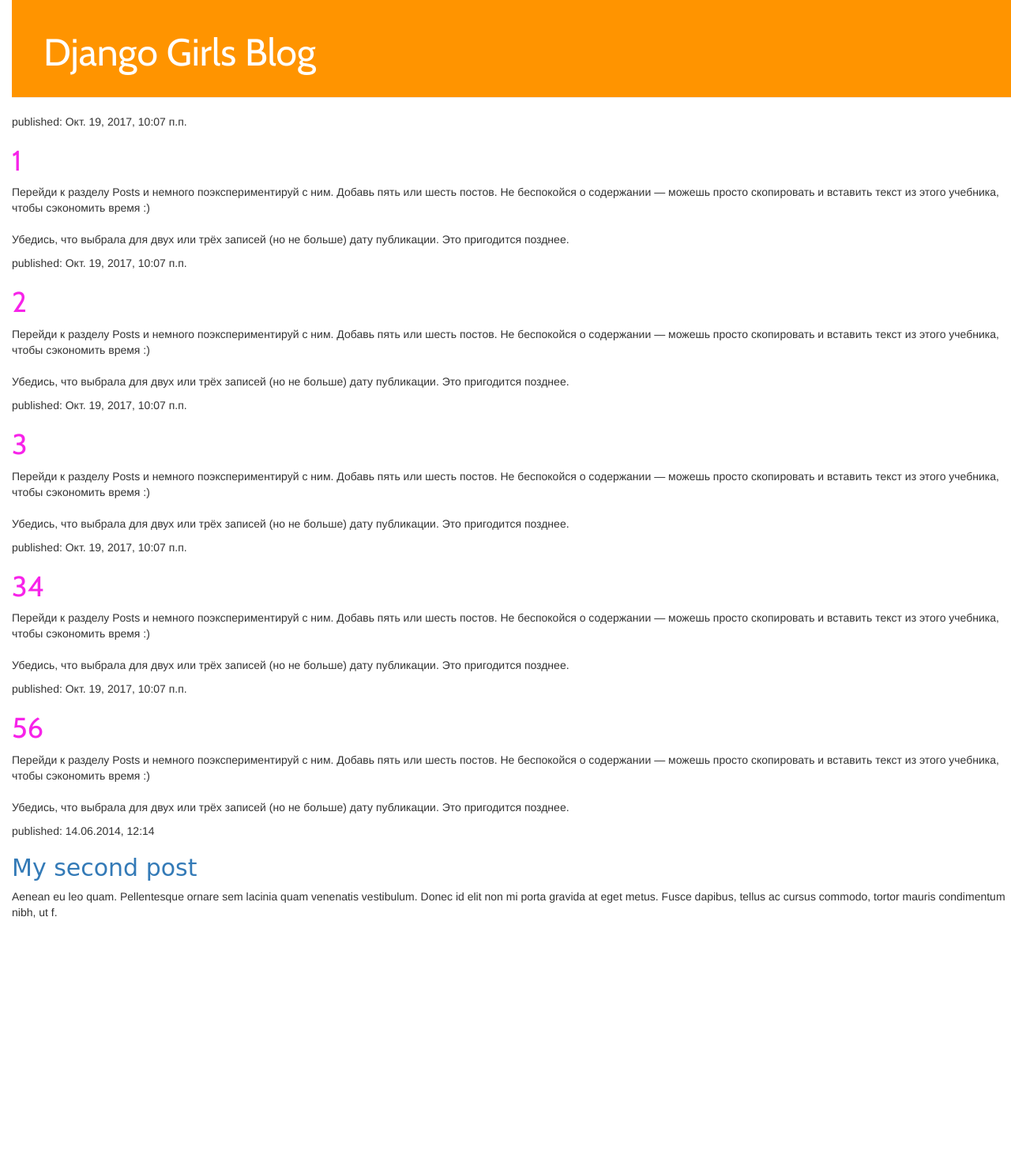
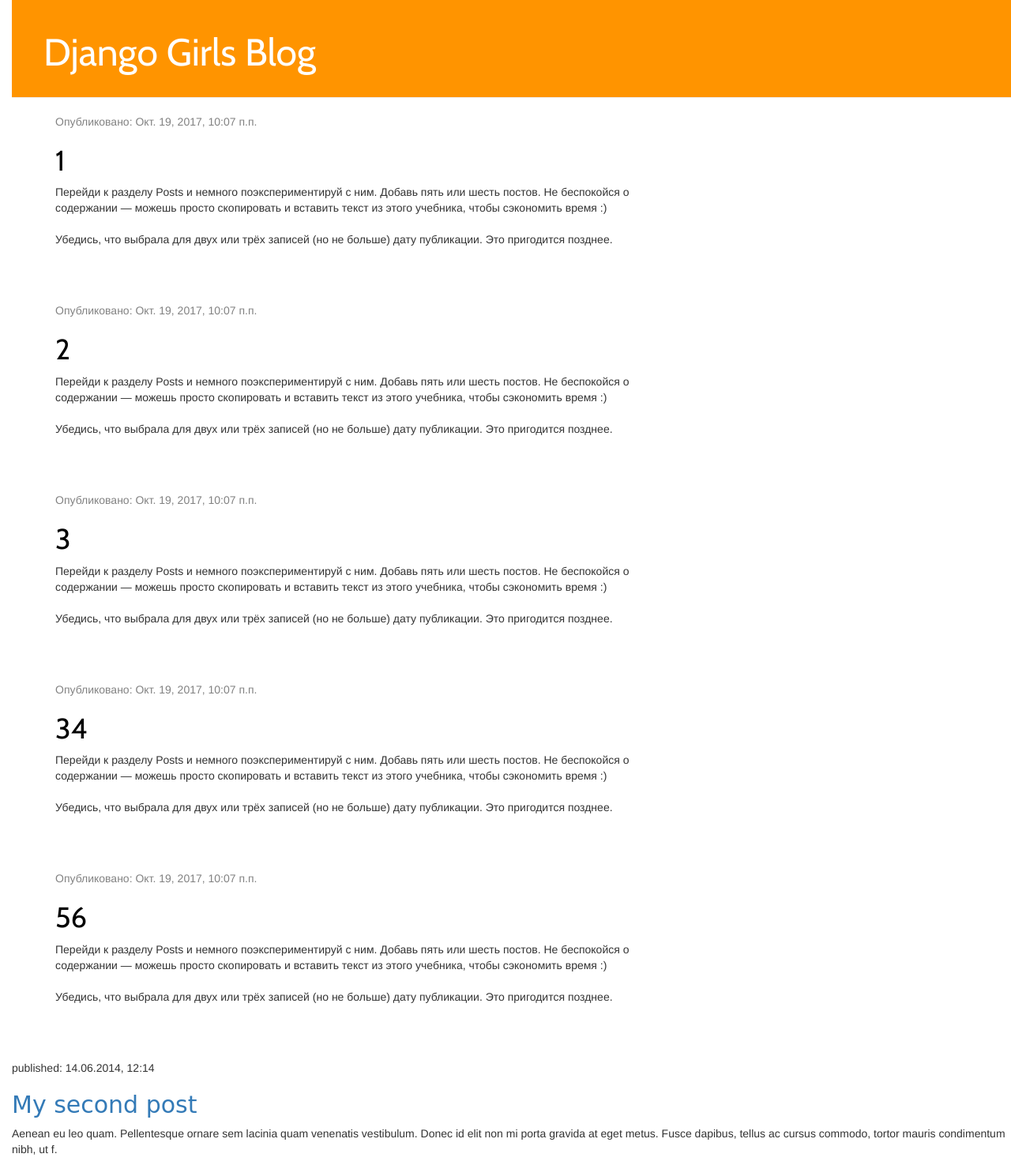
Before and after one commit to sweetsenpai/my-first-blog, a Django app: page / in a window 1280 px wide. Shown: the whole page at 79% size. Before the commit the page ends 1162 px from the top, so only its background shows below. Run offline with Django 3.2, Linux system fonts and the light colour scheme; data comes from the database, SQL or seed files in the repository; some libraries are stand-ins or nearby versions.

Commit message:
Update post_list.html

```diff
--- a/blog/templates/blog/post_list.html
+++ b/blog/templates/blog/post_list.html
@@ -12,13 +12,21 @@
             <h1><a href="/">Django Girls Blog</a></h1>
         </div>
 
-       {% for post in posts %}
-    <div class-"post">
-        <p>published: {{ post.published_date }}</p>
-        <h1><a href="">{{ post.title }}</a></h1>
-        <p>{{ post.text|linebreaksbr }}</p>
+      <div class="content container">
+    <div class="row">
+        <div class="col-md-8">
+            {% for post in posts %}
+                <div class="post">
+                    <div class="date">
+                        <p>Опубликовано: {{ post.published_date }}</p>
+                    </div>
+                    <h1><a href="">{{ post.title }}</a></h1>
+                    <p>{{ post.text|linebreaksbr }}</p>
+                </div>
+            {% endfor %}
+        </div>
     </div>
-{% endfor %}
+</div>
 
         <div>
             <p>published: 14.06.2014, 12:14</p>
```
